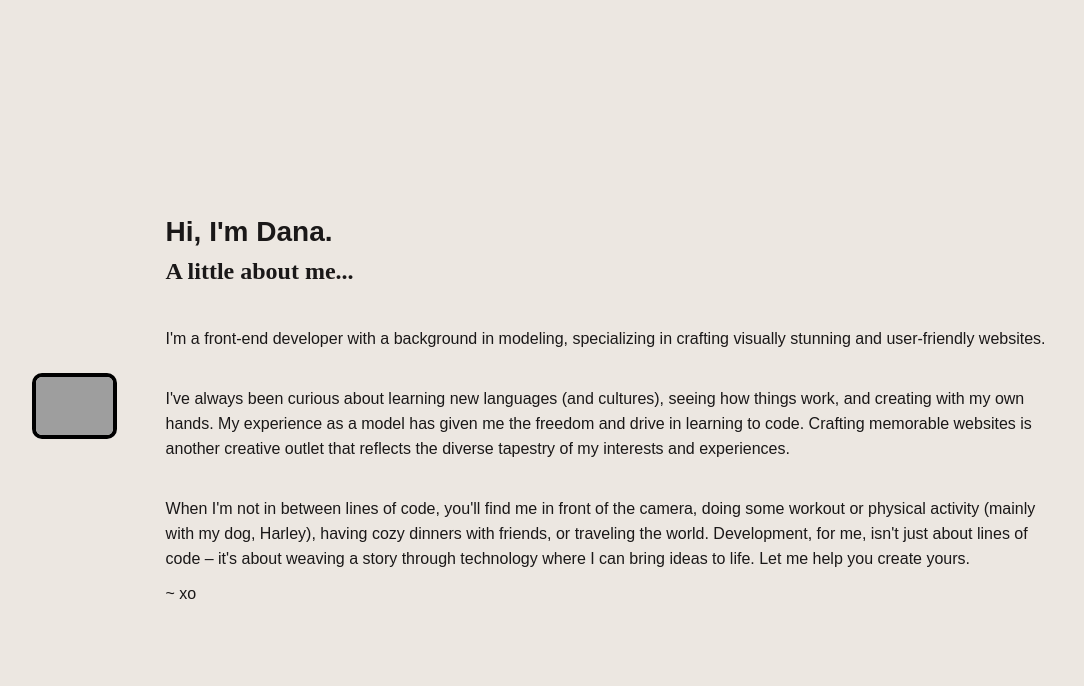
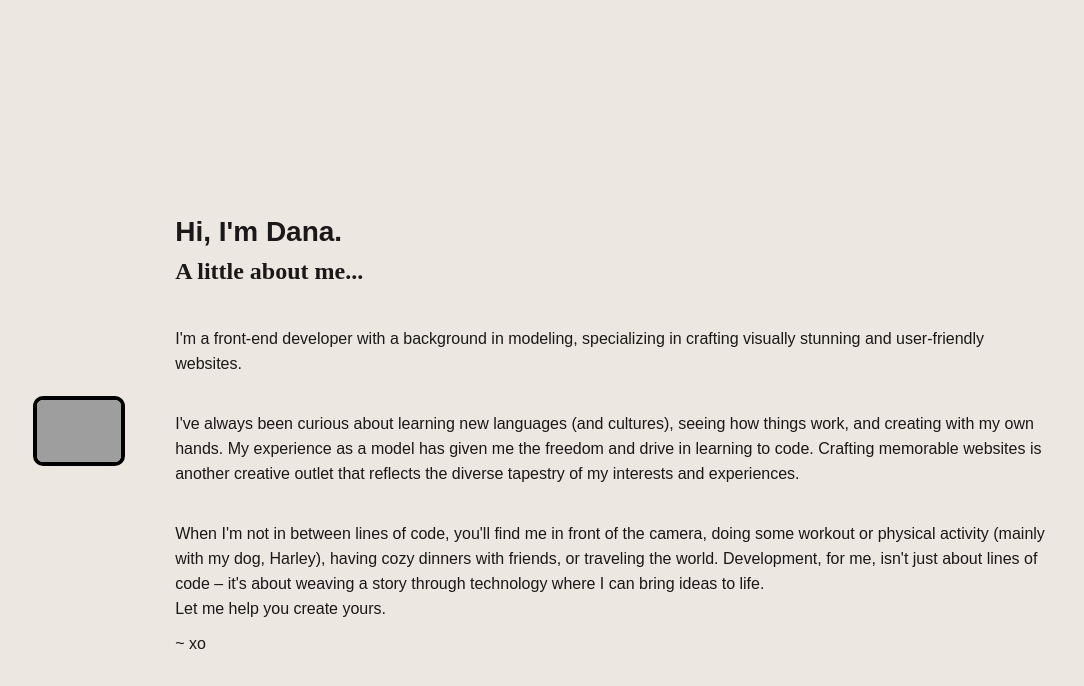
Before and after one commit to dcunivers/My-Portfolio, a website: page index.html in a window 1280 px wide. Shown: the part 614-1300 px from the top of the page, without its empty margins (61-1145 px from the left). Drawn offline with Linux system fonts and the light colour scheme; grey boxes are pictures that could not be loaded; a script that the page names is missing; a web font is replaced by a local one.

Commit message:
added br in copy

```diff
--- a/index.html
+++ b/index.html
@@ -103,7 +103,7 @@
         <p><br> I've always been curious about learning new languages (and cultures), seeing how things work, and creating with my own hands. My experience as a model has given me the freedom and drive in learning to code.
           Crafting memorable websites is another creative outlet that reflects the diverse tapestry of my interests and experiences.</p>
         <p><br> When I'm not in between lines of code, you'll find me in front of the camera, doing some workout or physical activity (mainly with my dog, Harley), having cozy dinners with friends, or traveling the world.
-          Development, for me, isn't just about lines of code – it's about weaving a story through technology where I can bring ideas to life. Let me help you create yours.</p>
+          Development, for me, isn't just about lines of code – it's about weaving a story through technology where I can bring ideas to life. <br>Let me help you create yours.</p>
         <p>~ xo</p>
           </div>
       </div>
```
